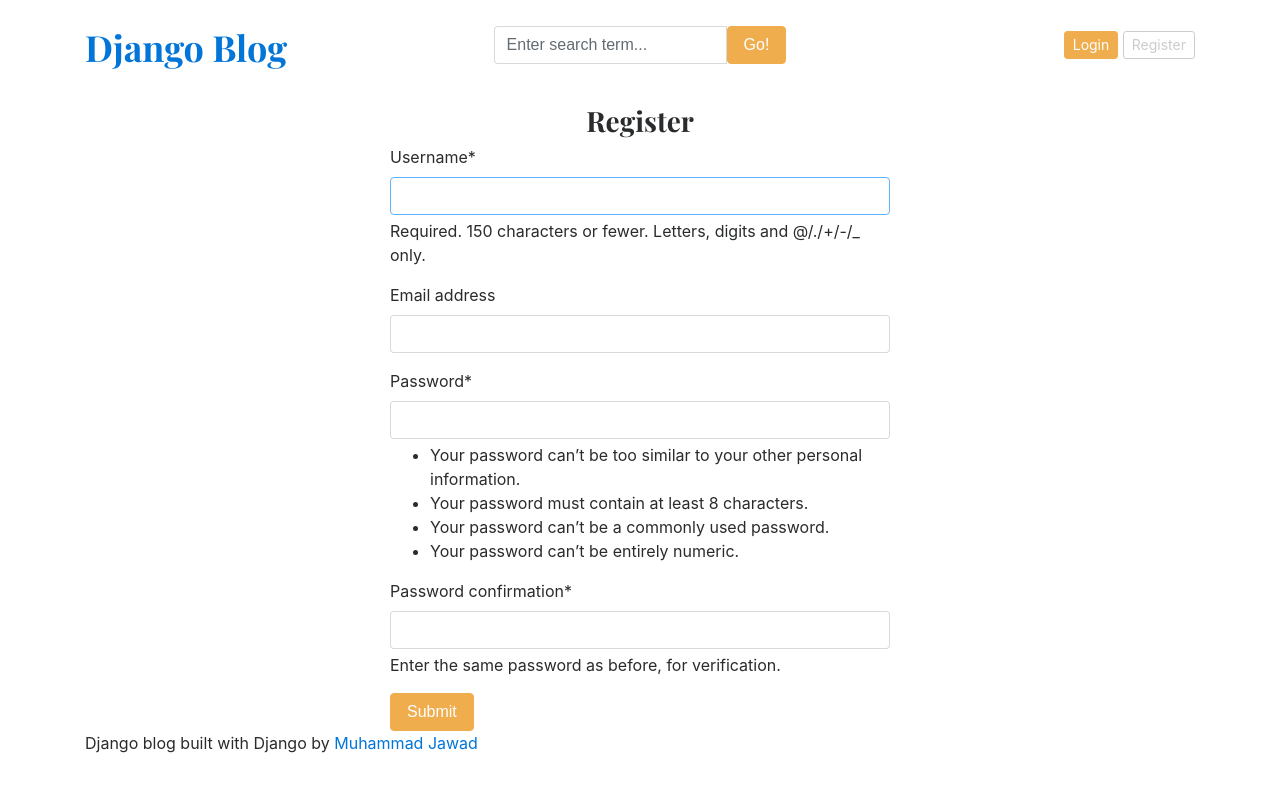
After one commit to MuhammadJawad-dot/blog_app, a Django app: page /register/ in a window 1280 px wide. The commit adds this page. Run offline with Django 5.2, Linux system fonts and the light colour scheme; data that the repository does not hold is empty; some libraries are stand-ins or nearby versions.

Commit message:
register and login

```diff
--- /dev/null
+++ b/bolg_main/form.py
@@ -0,0 +1,7 @@
+from django.contrib.auth.models import User
+from django.contrib.auth.forms import UserCreationForm
+
+class RegistrationForm(UserCreationForm):
+    class Meta:
+        model = User
+        fields = ['username', 'email', 'password1', 'password2']
--- a/bolg_main/settings.py
+++ b/bolg_main/settings.py
@@ -38,6 +38,9 @@ INSTALLED_APPS = [
     'django.contrib.messages',
     'django.contrib.staticfiles',
     'blogs.apps.BlogsConfig',
+    'crispy_forms',
+    'crispy_bootstrap4'
+
 ]
 
 MIDDLEWARE = [
@@ -127,3 +130,4 @@ DEFAULT_AUTO_FIELD = 'django.db.models.BigAutoField'
 
 MEDIA_URL = '/media/'
 MEDIA_ROOT = BASE_DIR / 'media'
+CRISPY_TEMPLATE_PACK = 'bootstrap4'
--- a/bolg_main/urls.py
+++ b/bolg_main/urls.py
@@ -29,4 +29,7 @@ urlpatterns = [
         # path('category/<int:category_id>/', blog_views.posts_by_category, name='posts_by_category'),
     path('blogs/<slug:slug>/',blogview.blogs ,name='blogs'),
     path('search/', blogview.search, name='search'),
+    path('register/', views.register, name='register'),
+    path('login/', views.login, name='login'),
+    path('logout/', views.logout, name='logout'),
 ]+ static(settings.MEDIA_URL, document_root=settings.MEDIA_ROOT)
--- a/bolg_main/views.py
+++ b/bolg_main/views.py
@@ -1,5 +1,9 @@
-from django.shortcuts import render
+from django.contrib import auth
+from django.shortcuts import redirect, render
 from blogs.models import Blog,Category
+from .form import RegistrationForm
+from django.contrib.auth.forms import AuthenticationForm
+from django.contrib.auth import authenticate
 def home(request):
     category=Category.objects.all()
     featured_post=Blog.objects.filter(is_featured=True, status='published')
@@ -10,3 +14,35 @@ def home(request):
         'posts':posts
     }
     return render(request, 'home.html', context)
+
+def register(request):
+    if request.method == 'POST':
+        form=RegistrationForm(request.POST)
+        if form.is_valid():
+            form.save()
+            return redirect('register')
+    form=RegistrationForm()
+    context={
+             'form':form
+    }
+    return render(request, 'register.html',context)
+
+def login(request):
+    if request.method == 'POST':
+        form=AuthenticationForm(request, request.POST)
+        if form.is_valid():
+            username=form.cleaned_data.get('username')
+            password=form.cleaned_data.get('password')
+            user=authenticate(username=username, password=password)
+            if user is not None:
+                auth.login(request, user)
+                return redirect('home')
+    form=AuthenticationForm()
+    context={
+        'form':form
+    }
+    return render(request, 'login.html', context)
+
+def logout(request):
+    auth.logout(request)
+    return redirect('home')
--- a/templates/base.html
+++ b/templates/base.html
@@ -28,8 +28,13 @@
             </form>
           </div>
           <div class="col-4 d-flex justify-content-end align-items-center">
-            <a class="btn btn-sm btn-warning" href="#">Login</a> &nbsp;
-            <a class="btn btn-sm btn-outline-secondary" href="#">Register</a>
+            {% if not user.is_authenticated %}
+            <a class="btn btn-sm btn-warning" href="{% url 'login' %}">Login</a> &nbsp;
+            <a class="btn btn-sm btn-outline-secondary" href="{% url 'register' %}">Register</a>
+            {% else %}
+            <span class="mr-3">Welcome, {{ user.username }}</span>
+            <a class="btn btn-sm btn-warning" href="{% url 'logout' %}">Logout</a>
+            {% endif %}
           </div>
         </div>
       </header>
--- /dev/null
+++ b/templates/register.html
@@ -0,0 +1,12 @@
+{% extends 'base.html' %}
+
+{% load crispy_forms_tags %}
+{% block content %}
+
+<h3 class="text-center">Register</h3>
+<form action="{% url 'register' %}" method="POST" style="width:500px; margin:auto;">
+    {% csrf_token %}
+    {{ form | crispy }}
+    <button type="submit" class="btn btn-warning">Submit</button>
+</form>
+{% endblock %}
```
Also changed, not shown: templates/login.html (added, +13 -0 lines).
